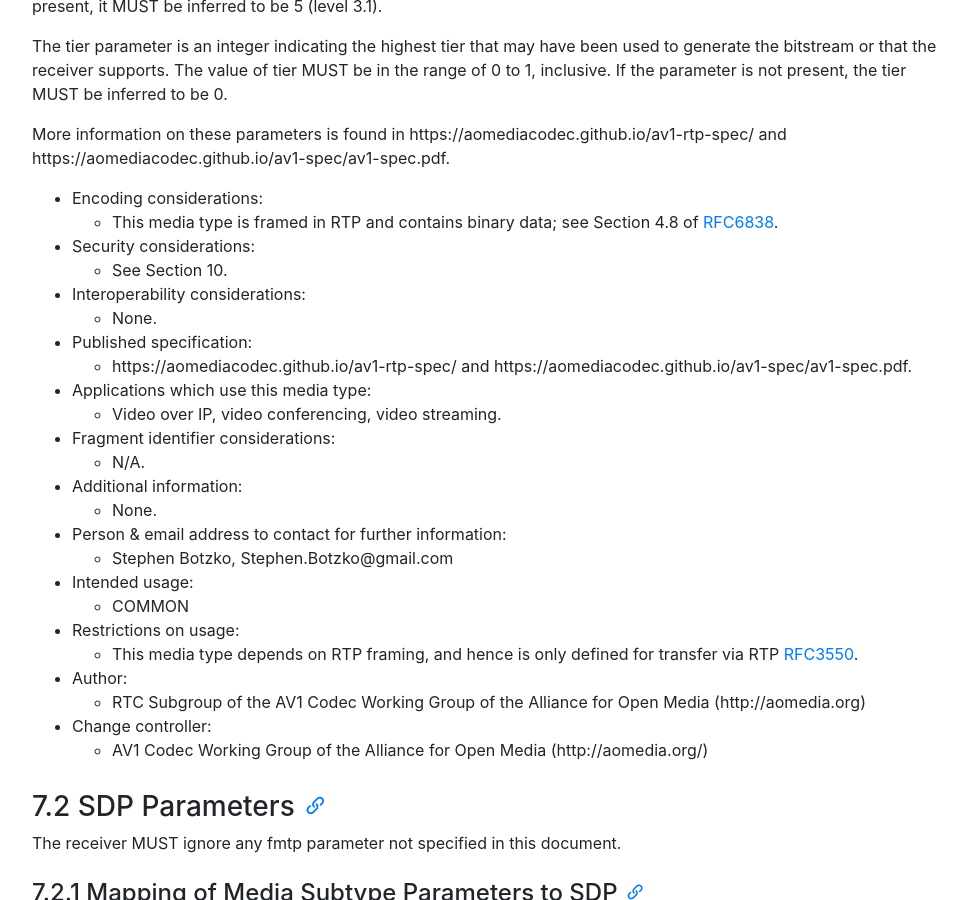
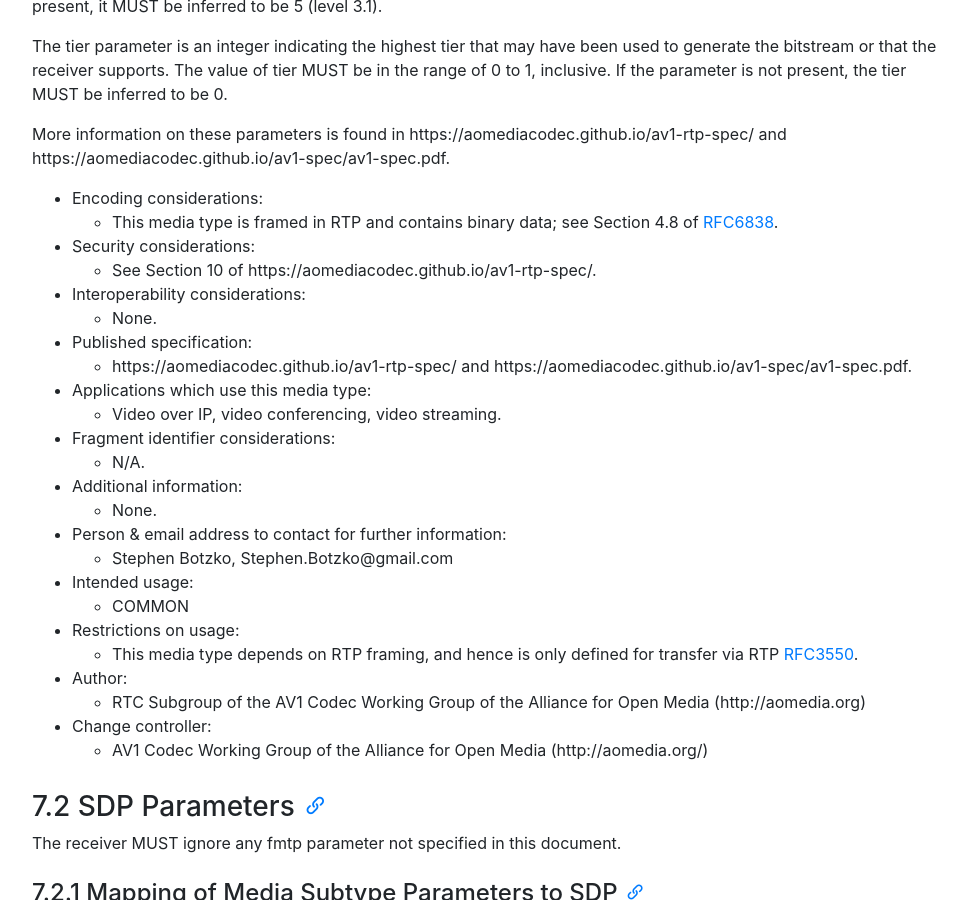
Before and after one commit to AOMediaCodec/av1-rtp-spec, a Jekyll site: the page built from index.md, in a window 1280 px wide and 900 px high, scrolled down 10784 px. Shown: the whole window, without its empty margins (53-1020 px from the left). Built offline with Jekyll 4.4.1, drawn with Linux system fonts in a browser that asks for light colours; nearby versions of some CDN libraries.

Commit message:
Update av1-rtp-spec.md

```diff
--- a/av1-rtp-spec.md
+++ b/av1-rtp-spec.md
@@ -354,7 +354,7 @@ More information on these parameters is found in https://aomediacodec.github.io/
 * Encoding considerations:
   * This media type is framed in RTP and contains binary data; see Section 4.8 of [RFC6838].
 * Security considerations:
-  * See Section 10.
+  * See Section 10 of https://aomediacodec.github.io/av1-rtp-spec/.
 * Interoperability considerations:
   * None.
 * Published specification:
```
